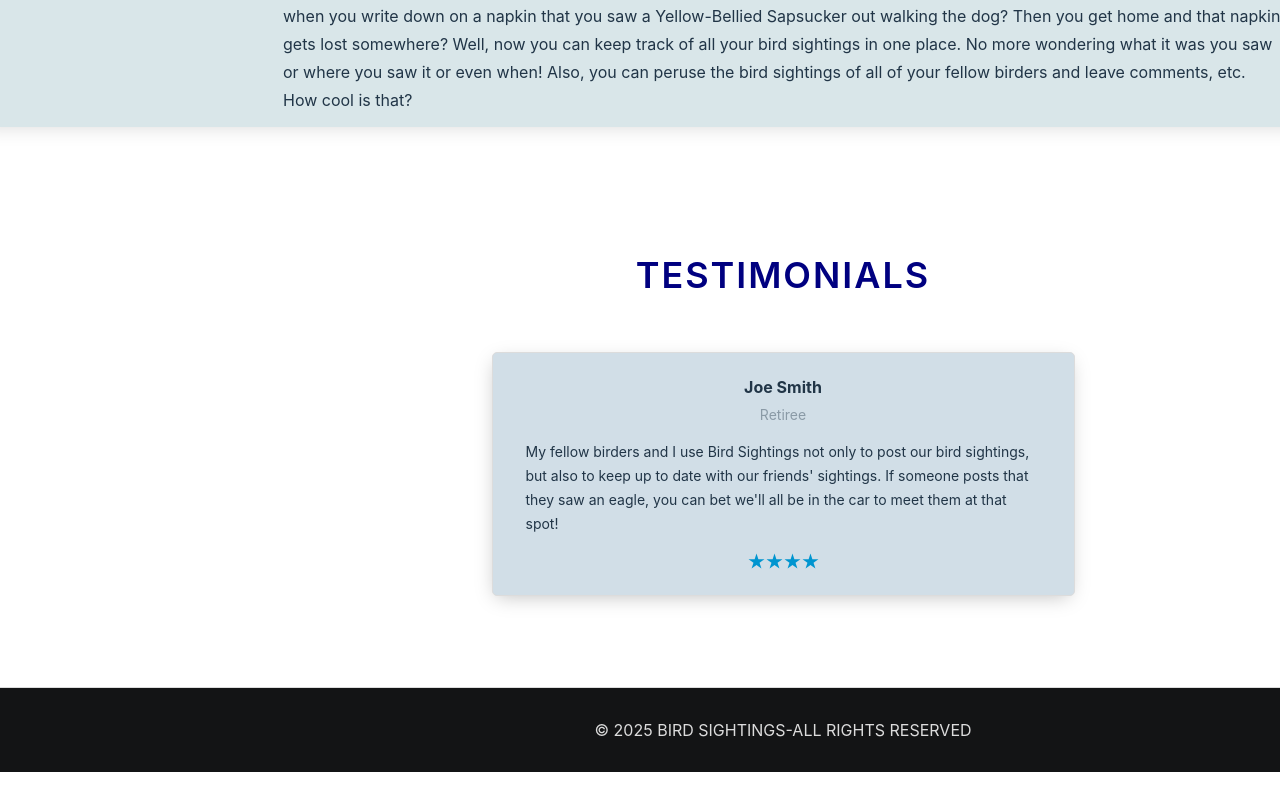
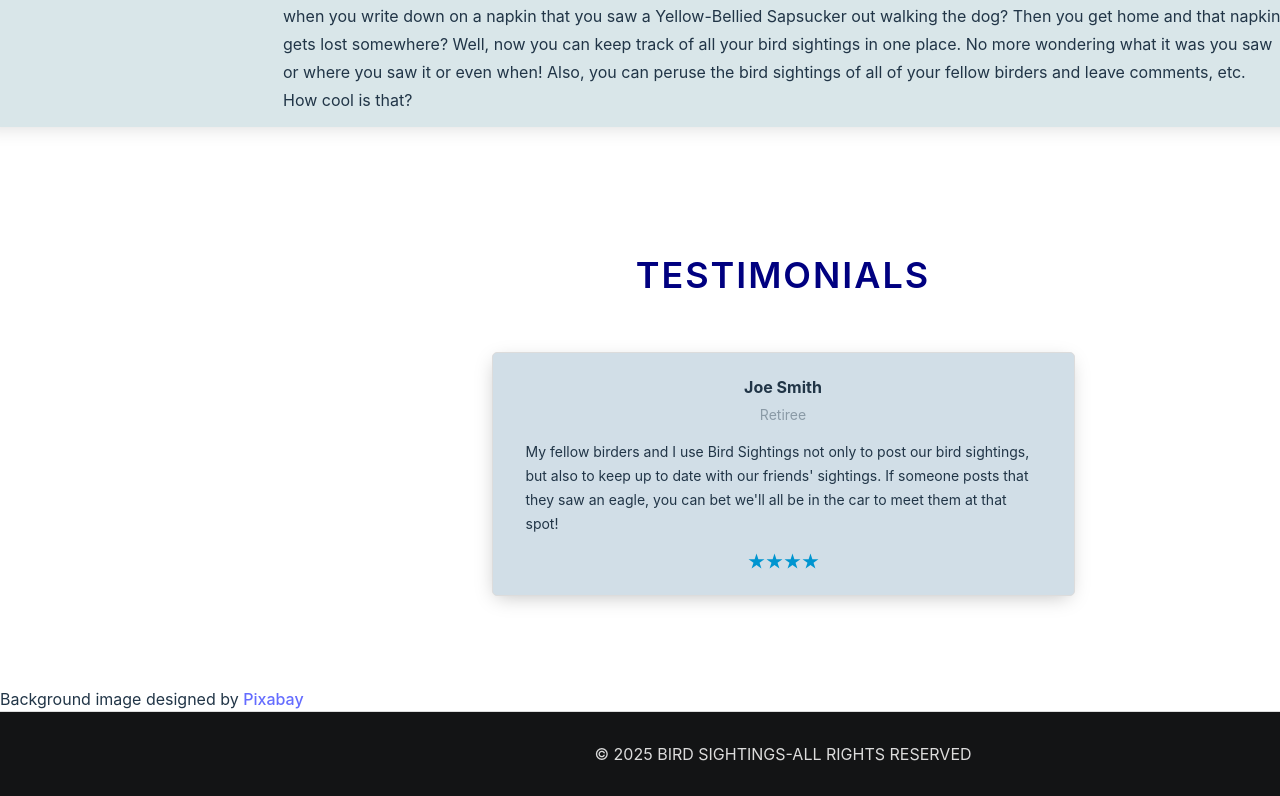
Before and after one commit to chaoscgo/bird-sightings, a React (Vite) app in the folder front-end/: page / in a window 1280 px wide. Shown: the part 723-1519 px from the top of the page. Before the commit the page ends 1495 px from the top, so only its background shows below. Built offline with nearby package versions, Linux system fonts and the light colour scheme; no server answers.

Commit message:
added image attributions

```diff
--- a/front-end/src/components/BirdForm/BirdForm.jsx
+++ b/front-end/src/components/BirdForm/BirdForm.jsx
@@ -44,7 +44,10 @@ const BirdForm = (props) => {
     <h1>{birdId ? 'Edit Bird' : 'What new bird did you see?'}</h1>
     <main className={styles.container}>
       <form onSubmit={handleSubmit}>
+        <div>
         <img className={styles.questionbird} src={QuestionBird} alt="A cartoon bird next to a question mark" />
+        <p>Image designed by <a class="attribution" href="https://images.search.yahoo.com/images/view;_ylt=AwrijJekBIBnoksF0UmJzbkF;_ylu=c2VjA3NyBHNsawNpbWcEb2lkAzllOGE5MGFkMmVjYThmODdlYmYwZTg1NzZkODVmOTM4BGdwb3MDNQRpdANiaW5n?back=https%3A%2F%2Fimages.search.yahoo.com%2Fsearch%2Fimages%3Fp%3Dbird%2Bwith%2Bquestion%2Bmark%26type%3Dsbc_dial%252FE210US1589G0%26fr%3Dmcafee%26fr2%3Dpiv-web%26tab%3Dorganic%26ri%3D5&w=426&h=280&imgurl=image.shutterstock.com%2Fimage-illustration%2Ffunny-bird-big-question-mark-260nw-745823872.jpg&rurl=https%3A%2F%2Fwww.shutterstock.com%2Fimage-illustration%2Ffunny-bird-big-question-mark-3d-745823872&size=13KB&p=bird+with+question+mark&oid=9e8a90ad2eca8f87ebf0e8576d85f938&fr2=piv-web&fr=mcafee&tt=Funny+Bird+Big+Question+Mark+3d+Stock+Illustration+745823872&b=0&ni=21&no=5&ts=&tab=organic&sigr=rUb8Xv8gv7Lo&sigb=dmD7ocZT8ARO&sigi=UgtfbjhbuoMm&sigt=26dB3EBMzRm7&.crumb=mqsj5dLVT7q&fr=mcafee&fr2=piv-web&type=sbc_dial%2FE210US1589G0">Shutterstock</a></p>
+        </div>
         <section className={styles.secform}>
         <label htmlFor="name-input">Name</label>
         <input className={styles.textinputname}
--- a/front-end/src/components/BirdForm/BirdForm.module.css
+++ b/front-end/src/components/BirdForm/BirdForm.module.css
@@ -45,3 +45,7 @@ button {
     height: 250px;
     margin: 0px;
 }
+
+footer {
+    margin-left: 0px;
+}
--- a/front-end/src/components/BirdList/BirdList.jsx
+++ b/front-end/src/components/BirdList/BirdList.jsx
@@ -5,7 +5,10 @@ import SkyBirds from '../../assets/images/nature-2746726_640.jpg';
 const BirdList = (props) => {
     return (
         <>
+        <div>
         <img src={SkyBirds} alt="Birds flying silhouetted against a sunset" />
+        <p>Image designed by <a class="attribution" href="https://pixabay.com">Pixabay</a></p>
+        </div>
         <h1>Bird Sightings:</h1>
 
         <main className={styles.container}>
--- a/front-end/src/components/Dashboard/Dashboard.jsx
+++ b/front-end/src/components/Dashboard/Dashboard.jsx
@@ -1,11 +1,11 @@
 import { AuthedUserContext } from '../../App';
 import { useContext } from 'react';
 import styles from './Dashboard.module.css';
-import SkyBirds from '../../assets/images/nature-2746726_640.jpg';
 
 const Dashboard = ({}) => {
   const user = useContext(AuthedUserContext);
   return (
+    <>
      <main className={styles.container}>
        <section className={styles.about}>
          <h1>Welcome back, {user.username}!</h1>
@@ -15,6 +15,8 @@ const Dashboard = ({}) => {
          </p>
       </section>
     </main>
+        <footer>Background image designed by <a class="attribution" href="https://pixabay.com">Pixabay</a></footer>
+        </>
   );
 };
 
--- a/front-end/src/components/Landing/Landing.jsx
+++ b/front-end/src/components/Landing/Landing.jsx
@@ -1,5 +1,4 @@
 import styles from './Landing.module.css';
-// import SkyBirds from '../../assets/images/nature-2746726_640.jpg';
 import Stars from '../../assets/images/stars.svg';
 
 const Landing = () => {
@@ -9,7 +8,6 @@ const Landing = () => {
 
         <section className={styles.splash}>
           <h1>Welcome to the Bird Sightings App!</h1>
-          {/* <img src={SkyBirds} alt="Birds flying silhouetted against a sunset" /> */}
         </section>
 
         <section className={styles.about}>
@@ -51,7 +49,7 @@ const Landing = () => {
           </article>
         </section>
       </main>
-
+      <footer>Background image designed by <a class="attribution" href="https://pixabay.com">Pixabay</a></footer>
       <footer className={styles.footer}>
         © 2025 BIRD SIGHTINGS-ALL RIGHTS RESERVED
       </footer>
--- a/front-end/src/components/Loading/Loading.jsx
+++ b/front-end/src/components/Loading/Loading.jsx
@@ -5,7 +5,10 @@ import Hawk from '../../assets/images/hawk-1853120_640.jpg';
 const Loading = () => {
   return (
     <main className={styles.container}>
-       <img src={Hawk} alt="A hawk sitting on a pole" />
+         <div>
+            <img src={Hawk} alt="A hawk sitting on a pole" />
+            <p>Background image designed by <a class="attribution" href="https://pixabay.com">Pixabay</a></p>
+            </div>
     </main>
   )
 }
--- a/front-end/src/components/SigninForm/SigninForm.jsx
+++ b/front-end/src/components/SigninForm/SigninForm.jsx
@@ -36,7 +36,10 @@ const SigninForm = (props) => {
   return (
     <main className="container">
     <section>
+      <div>
      <img src={Hawk} alt="A hawk sitting on a pole" />
+     <p>Background image designed by <a class="attribution" href="https://pixabay.com">Pixabay</a></p>
+     </div>
     </section>
     <section>
       <form autoComplete="off" onSubmit={handleSubmit}>
--- a/front-end/src/components/SignupForm/SignupForm.jsx
+++ b/front-end/src/components/SignupForm/SignupForm.jsx
@@ -41,7 +41,10 @@ const SignupForm = (props) => {
   return (
     <main className="container">
       <section>
-        <img src={Hawk} alt="A hawk sitting on a pole" />
+          <div>
+             <img src={Hawk} alt="A hawk sitting on a pole" />
+             <p>Background image designed by <a class="attribution" href="https://pixabay.com">Pixabay</a></p>
+             </div>
       </section>
       <section>
       <form onSubmit={handleSubmit}>
```
Also changed, not shown: front-end/src/components/BirdDetails/BirdDetails.module.css (line endings or trailing spaces), front-end/src/components/SigninForm/SigninForm.css (line endings or trailing spaces).
